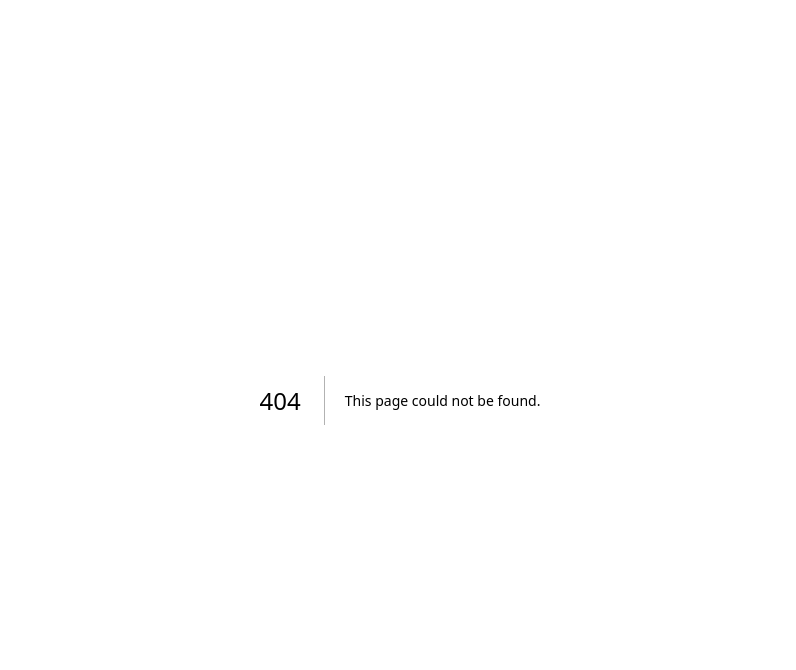
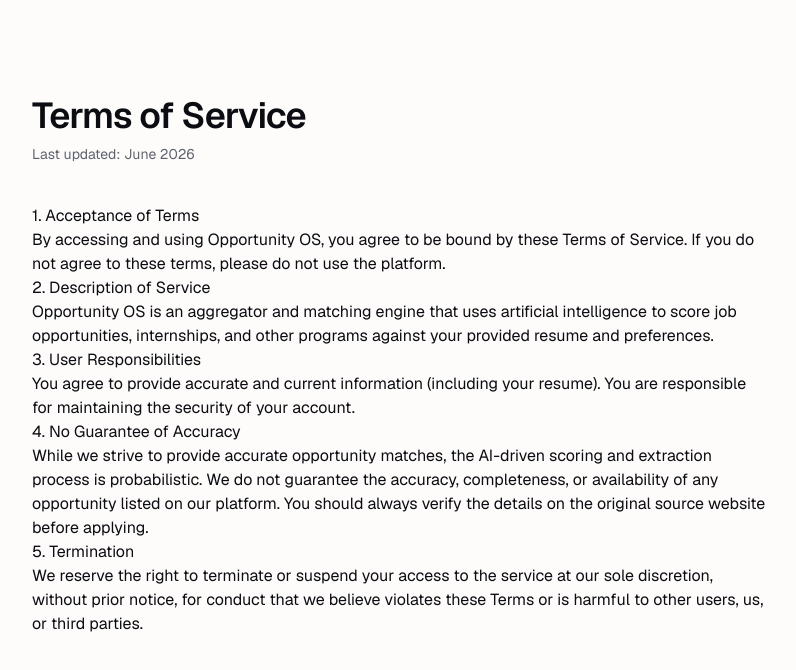
Before and after one commit to krishnagahlod/opportunity-os, a Next.js app in the folder app/: page /terms in a window 1280 px wide. Before the commit this address had no page. Shown: the top 670 px of the page, without its empty margins (240-1036 px from the left). Built offline with nearby package versions, Linux system fonts and the light colour scheme.

Commit message:
feat: add privacy policy and terms of service

```diff
--- a/app/src/app/Landing.tsx
+++ b/app/src/app/Landing.tsx
@@ -622,12 +622,18 @@
 function Footer() {
   return (
     <footer className="bg-card/30">
-      <div className="mx-auto flex max-w-6xl flex-col items-center justify-between gap-3 px-4 py-8 sm:flex-row">
+      <div className="mx-auto flex max-w-6xl flex-col items-center justify-between gap-4 px-4 py-8 sm:flex-row">
         <Brand />
-        <p className="text-[11px] text-muted-foreground/70">
-          © {new Date().getFullYear()} Opportunity OS · Built for the people
-          who actually apply.
-        </p>
+        <div className="flex flex-col items-center gap-2 sm:items-end">
+          <div className="flex items-center gap-4 text-[11px] text-muted-foreground transition-colors hover:text-foreground">
+            <Link href="/privacy" className="hover:underline">Privacy Policy</Link>
+            <Link href="/terms" className="hover:underline">Terms of Service</Link>
+          </div>
+          <p className="text-[11px] text-muted-foreground/70">
+            © {new Date().getFullYear()} Opportunity OS · Built for the people
+            who actually apply.
+          </p>
+        </div>
       </div>
     </footer>
   );
--- a/app/src/app/onboarding/OnboardingForm.tsx
+++ b/app/src/app/onboarding/OnboardingForm.tsx
@@ -1,6 +1,7 @@
 "use client";
 
 import { useState, useTransition } from "react";
+import Link from "next/link";
 import { ArrowRight, ArrowLeft, Check, Send } from "lucide-react";
 import { Button } from "@/components/ui/button";
 import { Input } from "@/components/ui/input";
@@ -494,18 +495,23 @@
           </Button>
 
           {step < 4 ? (
-            <Button type="button" onClick={nextStep}>
-              Next Step
-              <ArrowRight className="ml-2 size-4" />
+            <Button type="button" onClick={nextStep} className="bg-primary hover:bg-primary/90 text-primary-foreground">
+              Continue
+              <ArrowRight className="size-4 ml-1.5" />
             </Button>
           ) : (
+            <div className="flex flex-col items-end gap-3 w-full sm:w-auto">
               <Button
                 type="submit"
-              className="bg-gradient-to-br from-indigo-600 to-violet-600 hover:from-indigo-500 hover:to-violet-500 text-white"
+                className="bg-gradient-to-br from-indigo-600 to-violet-600 hover:from-indigo-500 hover:to-violet-500 text-white w-full sm:w-auto"
                 disabled={isPending}
               >
                 {isPending ? "Saving…" : "Save & View Dashboard"}
               </Button>
+              <p className="text-[11px] text-muted-foreground max-w-[280px] text-right">
+                By continuing, you agree to our <Link href="/terms" className="underline hover:text-foreground">Terms</Link> and <Link href="/privacy" className="underline hover:text-foreground">Privacy Policy</Link>.
+              </p>
+            </div>
           )}
         </div>
       </form>
--- /dev/null
+++ b/app/src/app/privacy/page.tsx
@@ -0,0 +1,54 @@
+export const metadata = {
+  title: "Privacy Policy | Opportunity OS",
+  description: "How we handle your data.",
+};
+
+export default function PrivacyPage() {
+  return (
+    <main className="mx-auto max-w-3xl px-4 py-16 sm:py-24">
+      <h1 className="text-3xl font-semibold tracking-tight sm:text-4xl">
+        Privacy Policy
+      </h1>
+      <p className="mt-2 text-sm text-muted-foreground">
+        Last updated: June 2026
+      </p>
+
+      <div className="prose prose-sm prose-neutral dark:prose-invert mt-10 max-w-none">
+        <h3>1. Information We Collect</h3>
+        <p>
+          We collect information you provide directly to us, including your
+          resume (PDF text), professional goals, email address, and any feedback
+          you submit regarding opportunity matches.
+        </p>
+
+        <h3>2. How We Use Your Information</h3>
+        <p>
+          Your resume and goals are used solely to evaluate your fit for various
+          opportunities using AI matching algorithms. We do not sell your data
+          to third parties. Your resume text is stored securely in our database.
+        </p>
+
+        <h3>3. Data Sharing</h3>
+        <p>
+          We share your resume text temporarily with third-party Large Language
+          Model (LLM) providers (such as OpenAI or Anthropic) solely for the
+          purpose of generating match scores. These providers are explicitly
+          configured not to train on your data.
+        </p>
+
+        <h3>4. Data Retention</h3>
+        <p>
+          We retain your profile data as long as your account is active. You may
+          request account deletion at any time, which will permanently remove
+          your resume and matching history from our servers.
+        </p>
+
+        <h3>5. Contact Us</h3>
+        <p>
+          If you have any questions about this Privacy Policy, please reach out
+          to the founder in our community channels.
+        </p>
+      </div>
+    </main>
+  );
+}
--- /dev/null
+++ b/app/src/app/terms/page.tsx
@@ -0,0 +1,57 @@
+export const metadata = {
+  title: "Terms of Service | Opportunity OS",
+  description: "Terms and conditions for using our platform.",
+};
+
+export default function TermsPage() {
+  return (
+    <main className="mx-auto max-w-3xl px-4 py-16 sm:py-24">
+      <h1 className="text-3xl font-semibold tracking-tight sm:text-4xl">
+        Terms of Service
+      </h1>
+      <p className="mt-2 text-sm text-muted-foreground">
+        Last updated: June 2026
+      </p>
+
+      <div className="prose prose-sm prose-neutral dark:prose-invert mt-10 max-w-none">
+        <h3>1. Acceptance of Terms</h3>
+        <p>
+          By accessing and using Opportunity OS, you agree to be bound by these
+          Terms of Service. If you do not agree to these terms, please do not
+          use the platform.
+        </p>
+
+        <h3>2. Description of Service</h3>
+        <p>
+          Opportunity OS is an aggregator and matching engine that uses
+          artificial intelligence to score job opportunities, internships, and
+          other programs against your provided resume and preferences.
+        </p>
+
+        <h3>3. User Responsibilities</h3>
+        <p>
+          You agree to provide accurate and current information (including your
+          resume). You are responsible for maintaining the security of your
+          account.
+        </p>
+
+        <h3>4. No Guarantee of Accuracy</h3>
+        <p>
+          While we strive to provide accurate opportunity matches, the AI-driven
+          scoring and extraction process is probabilistic. We do not guarantee
+          the accuracy, completeness, or availability of any opportunity listed
+          on our platform. You should always verify the details on the original
+          source website before applying.
+        </p>
+
+        <h3>5. Termination</h3>
+        <p>
+          We reserve the right to terminate or suspend your access to the
+          service at our sole discretion, without prior notice, for conduct that
+          we believe violates these Terms or is harmful to other users, us, or
+          third parties.
+        </p>
+      </div>
+    </main>
+  );
+}
```
Lines whose indentation alone changed are shown as unchanged.
